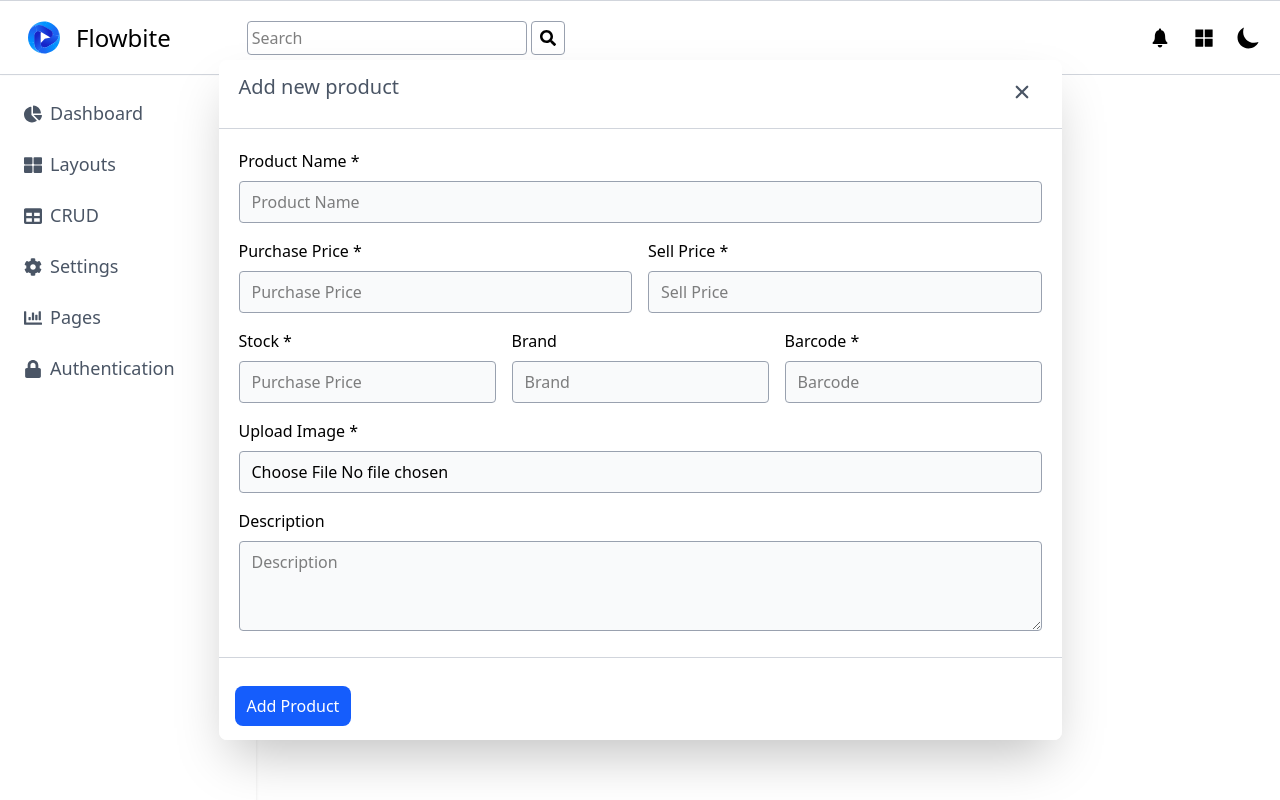
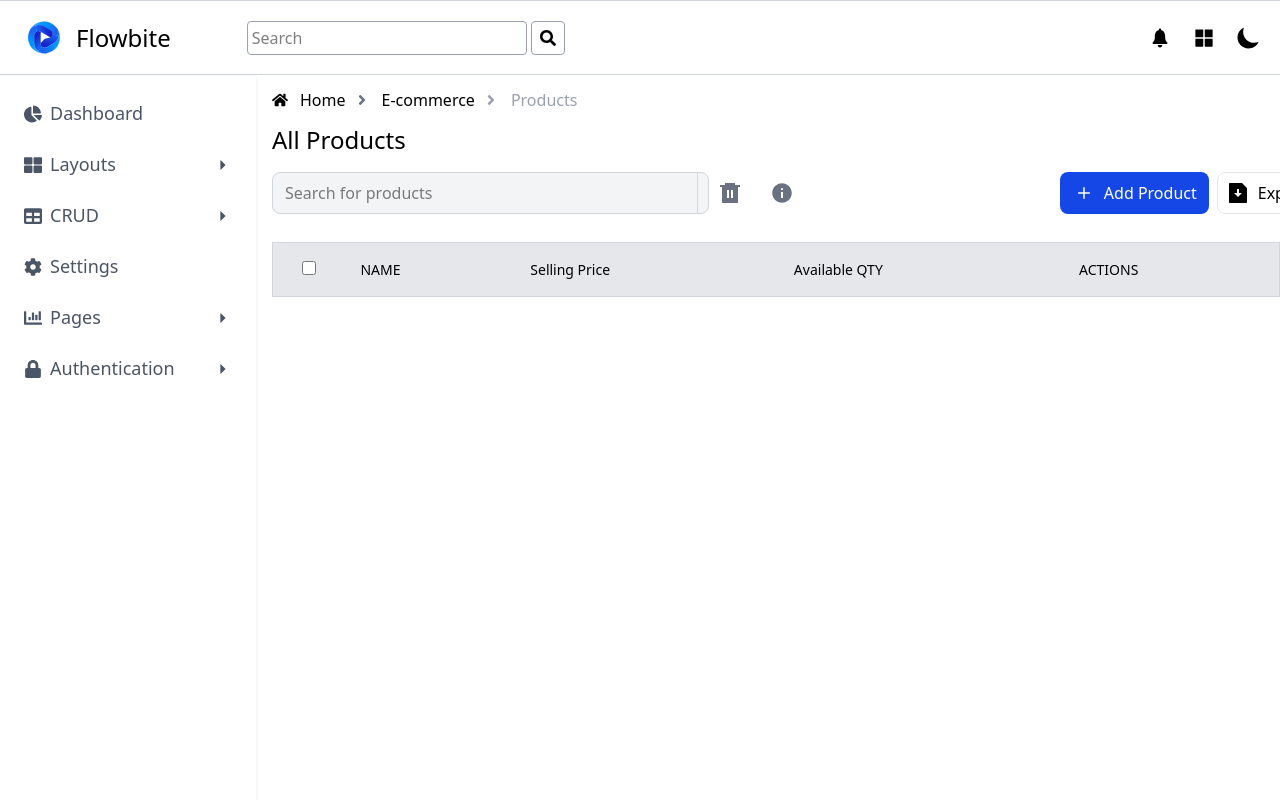
Before and after one commit to AbdulGaffarDev/FlowBite-Admin-Panel, a React (Vite) app: page / in a window 1280 px wide. Built offline with nearby package versions, Linux system fonts and the light colour scheme.

Commit message:
Created basic UI for Products Display

```diff
--- a/src/App.jsx
+++ b/src/App.jsx
@@ -1,10 +1,8 @@
 import ProductForm from "./assets/components/ProductForm";
-import Add_User_Form from "./assets/components/Add User Form";
 import Navbar from "./assets/components/navbar"
 import Sidebar from "./assets/components/Sidebar";
 import Users from "./assets/components/Users";
-import UsersTable from "./assets/components/UsersTable";
-
+import Products from "./assets/components/Products";
 
 function App() {
 
@@ -14,7 +12,7 @@ function App() {
         <Navbar />
           <Sidebar />
           {/* <Users /> */}
-          <ProductForm/>
+          <Products/>
 
 
 
--- a/src/assets/components/Products.jsx
+++ b/src/assets/components/Products.jsx
@@ -1,10 +1,92 @@
-import React from 'react'
+import React, { useState } from 'react'
+import {FaHome, FaAngleRight } from "react-icons/fa";
+import {IoMdInformationCircle, IoIosAdd } from "react-icons/io";
+import {RiDeleteBin6Fill, RiFileDownloadFill} from "react-icons/ri";
+import ProductsTable from './ProductsTable';
+import ProductForm from './ProductForm';
+import handleProductForm from '../../features/ui/uiSlice'
+import { useDispatch, useSelector } from 'react-redux';
 
 function Products() {
+  const dispatch = useDispatch()
   return (
-    <div>
-
-    </div>
+     <div className='flex flex-col gap-4'>
+        <div className='mt-3 ml-68 w-265 '>
+          <nav>
+            <ol className='flex gap-2 items-center'>
+                <li>
+                    <div className='flex items-center gap-3 font-medium'>
+                        <FaHome />
+                        Home
+                    </div>
+                </li>
+                <li>
+                    <div className='flex items-center gap-3 font-medium'>
+                        <FaAngleRight className='text-gray-500'/>
+                        E-commerce
+                    </div>
+                </li>
+                <li>
+                    <div className='flex items-center gap-3 font-medium text-gray-400'>
+                        <FaAngleRight />
+                        Products
+                    </div>
+                </li>
+            </ol>
+          </nav>
+          <div className='w-[100%]'>
+            <h1 className='text-2xl mt-3 font-medium'>All Products</h1>
+            <div className='mt-4 flex justify-between w-[100%]'>
+              <div className='flex gap-2 w-[50%] items-center justify-between'>
+                  <form action="Javascript:void(0)">
+                      <input type="search" name="searchUsers" placeholder='Search for products'
+                            className='border-[1px] border-gray-300 rounded-lg px-3 py-2 bg-gray-100 w-[170%]'
+                      />
+                  </form>
+                  <div className='flex gap-3 text-2xl text-gray-500 border-l-[1px] border-l-gray-300 pl-3'>
+                      <span
+                        className={`
+                            hoverEffect
+                          `}
+                      >
+                        <RiDeleteBin6Fill/>
+                      </span>
+                     <span
+                        className={`
+                            hoverEffect
+                            transition-transform duration-800 ease-in-out
+                          `}
+                        >
+                        <IoMdInformationCircle className='text-2xl'/>
+                      </span>
+                  </div>
+              </div>
+              <div className='flex gap-2 mr-4'>
+                  <button
+                    className='flex items-center gap-2 justify-center text-white bg-blue-700 hover:bg-blue-800 rounded-lg cursor-pointer text-center py-2 px-3'
+                    onClick={() => {
+                      console.log("Working")
+                      dispatch(handleProductForm());
+                    }}
+                  >
+                      <IoIosAdd className='text-[#ffffff] text-2xl' />
+                      Add Product
+                  </button>
+                  <button className='flex items-center gap-2 justify-center bg-white hover:bg-blue-50 rounded-lg cursor-pointer py-2 px-2 border border-gray-200'>
+                    <RiFileDownloadFill className='text-2xl'/>
+                    Export
+                  </button>
+              </div>
+           </div>
+          </div>
+        </div>
+        <div className='mt-3 ml-68 overflow-x-auto'>
+            <ProductsTable />
+        </div>
+        {useSelector(state => state.ui.isProductFormOpen) &&
+         <ProductForm />
+        }
+        </div>
   )
 }
 
--- /dev/null
+++ b/src/assets/components/ProductsTable.jsx
@@ -0,0 +1,28 @@
+import React  from 'react'
+
+function ProductsTable() {
+
+    return (
+    <div className={`w-full`}>
+            <table className='min-w-max w-full'>
+                <thead>
+                    <tr className='font-medium text-[14px] bg-gray-200 border-1 border-gray-300'>
+                        <th className='px-2 py-3'>
+                            <form action={'JavaScript:void(0)'}>
+                                <input type="checkbox" name="selectAllUsers" id="selectAllUsers"
+                                        className='h-[14px] w-[14px]'
+                                />
+                            </form>
+                        </th>
+                        <th className='font-[400] p-4 text-left'>NAME</th>
+                        <th className='font-[400] p-4 text-left'>Selling Price</th>
+                        <th className='font-[400] p-4 text-left'>Available QTY</th>
+                        <th className='font-[400] p-4 text-left'>ACTIONS</th>
+                    </tr>
+                </thead>
+            </table>
+    </div>
+  )
+}
+
+export default ProductsTable;
```
